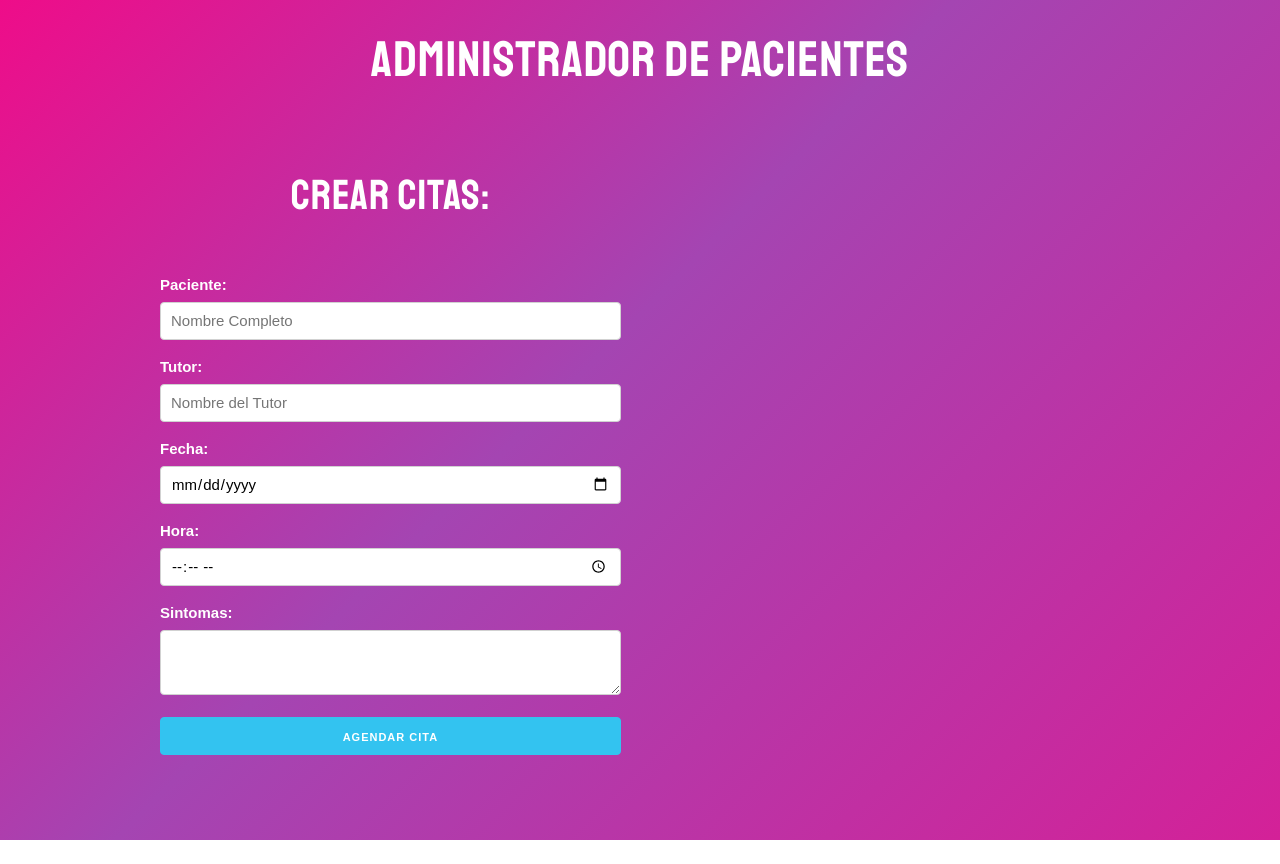
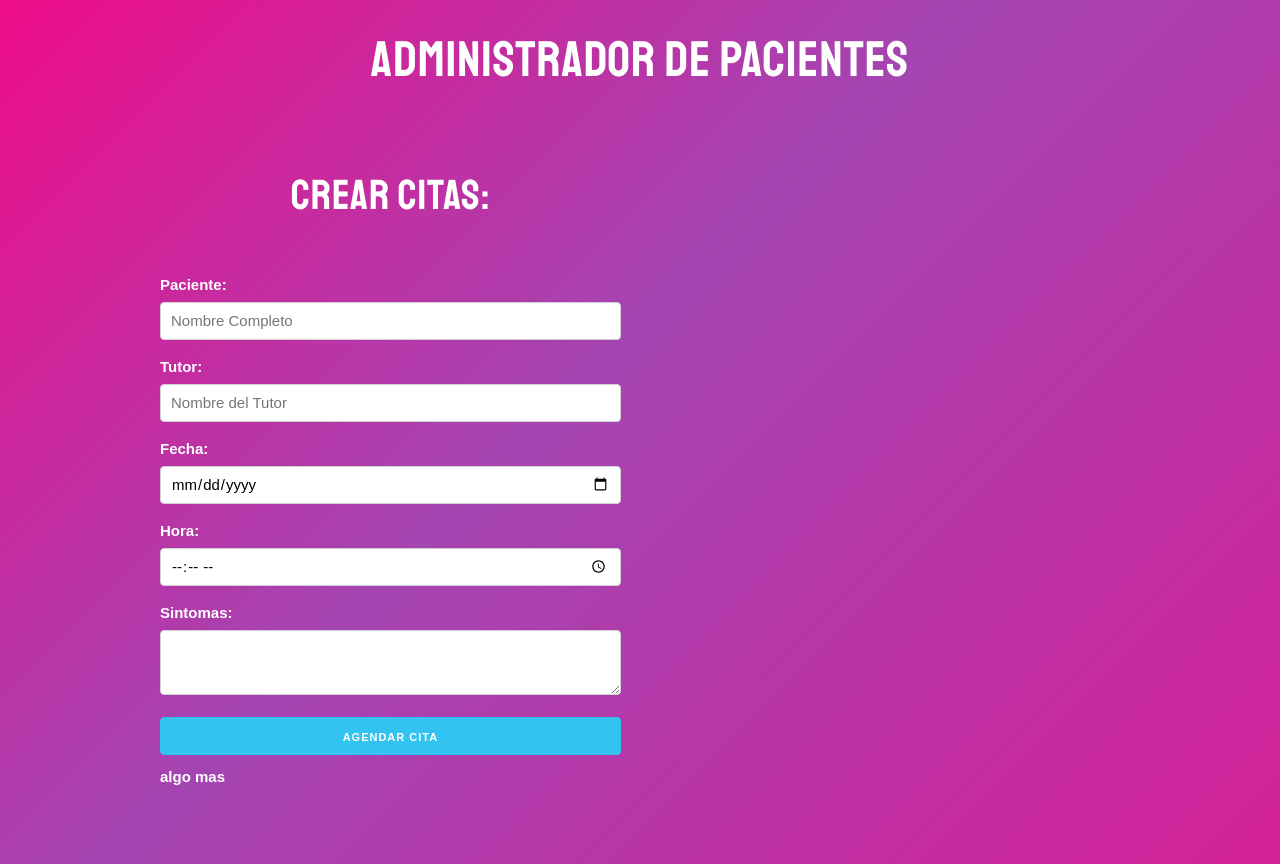
Before and after one commit to andrescovarrubias/citas_medicas, a React (Create React App) app: page / in a window 1280 px wide. Before the commit the page ends 840 px from the top, so only its background shows below. Built offline with nearby package versions, Linux system fonts and the light colour scheme.

Commit message:
chagin something

```diff
--- a/src/component/Formulario.jsx
+++ b/src/component/Formulario.jsx
@@ -43,7 +43,7 @@ const Formulario = () => {
                          type="submit"
                          className="u-full-width button-primary"
                     >Agendar Cita</button>
-
+                    <label> algo mas </label>
                </form>
 
           </Fragment>
```
